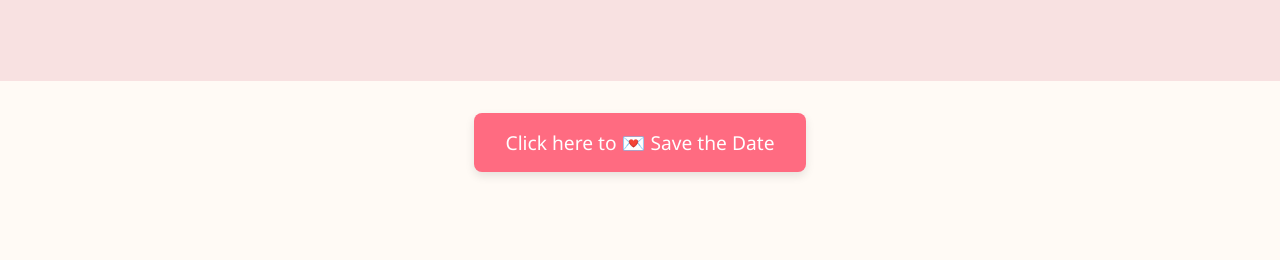
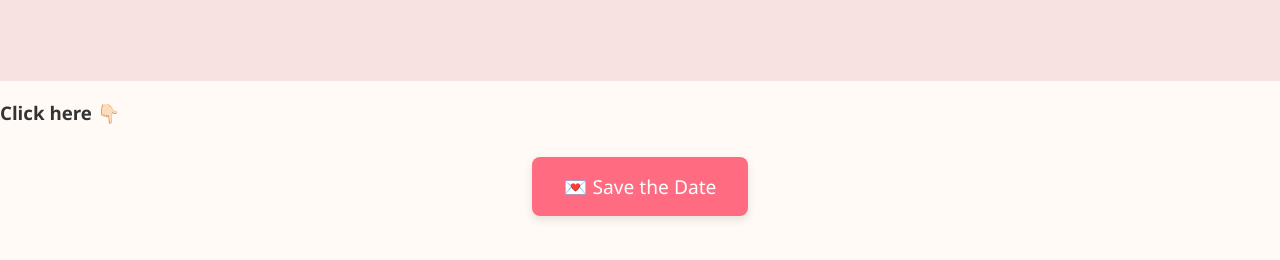
Before and after one commit to OmKalantri/KandS, a plain HTML site: page index.html in a window 1280 px wide. Shown: the part 175-435 px from the top of the page. Drawn offline with Linux system fonts and the light colour scheme.

Commit message:
Update index.html

```diff
--- a/index.html
+++ b/index.html
@@ -60,9 +60,9 @@
     <h1>Kushal ❤️ Siddhi</h1>
     <p>We're getting married on May 19, 2025!</p>
   </header>
-
+  <h3>Click here 👇🏻</h3>
   <section class="save-date">
-    <a href="save-the-date.ics" download>Click here to 💌 Save the Date</a>
+    <a href="save-the-date.ics" download>💌 Save the Date</a>
   </section>
 
   <section class="details">
```
